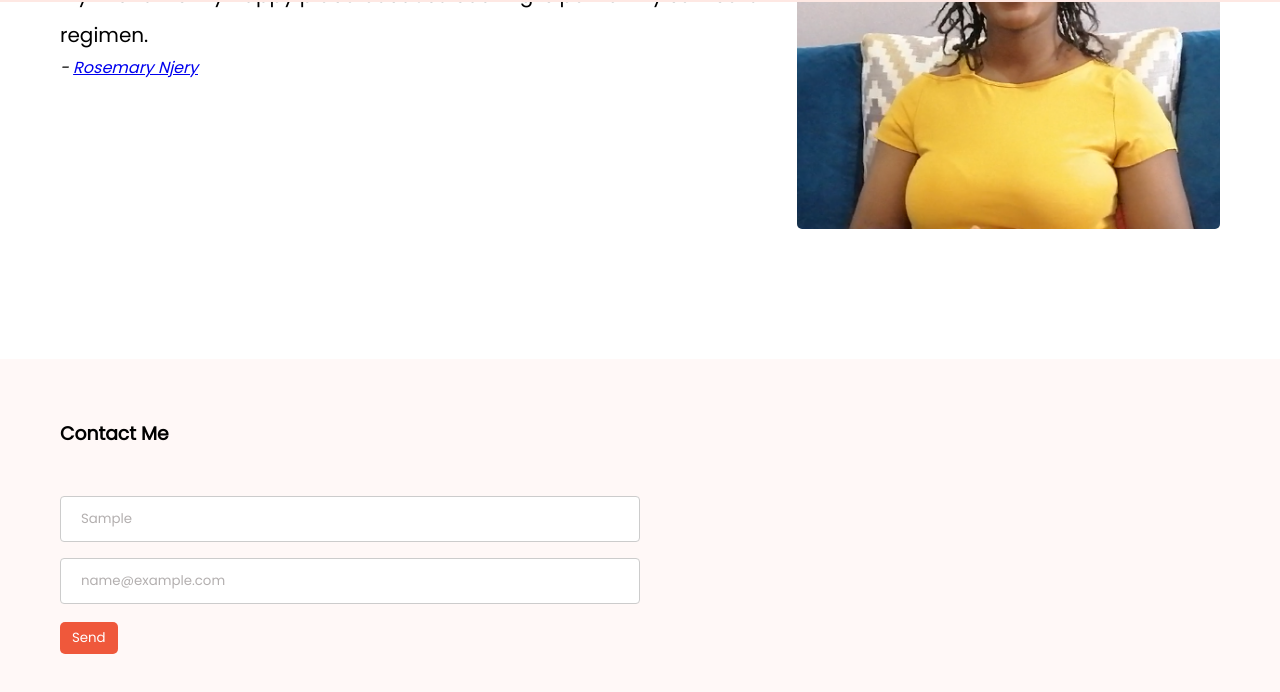
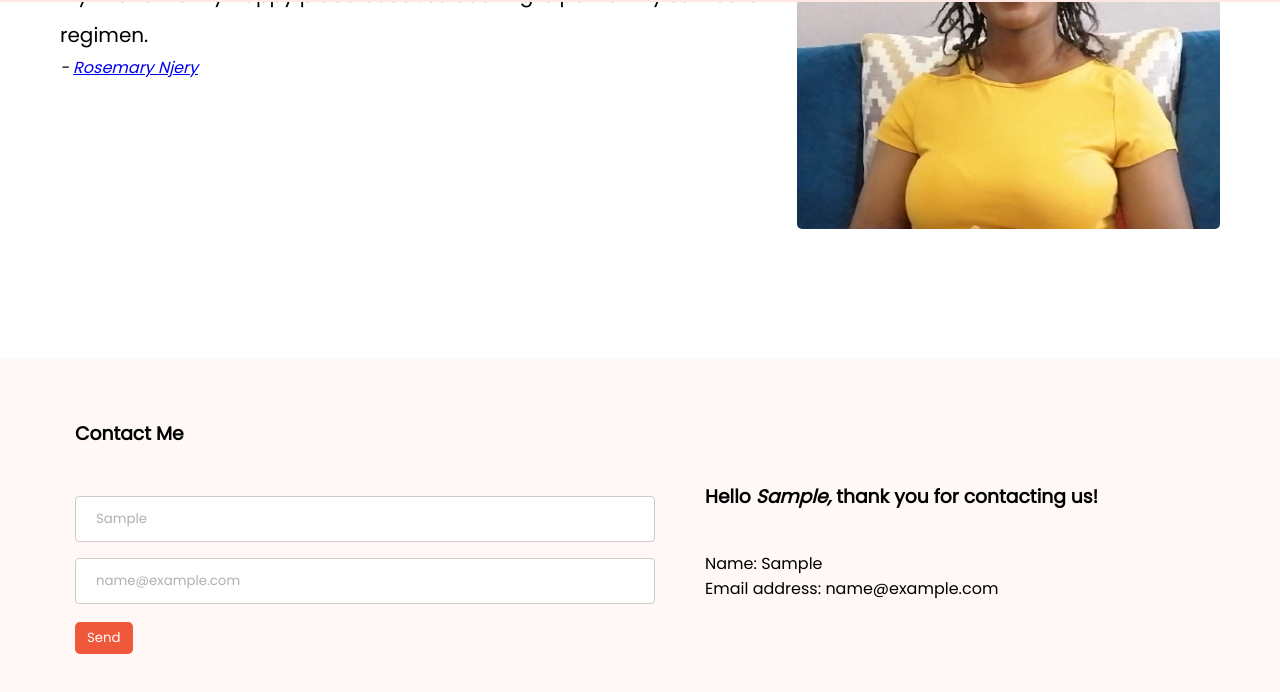
Before and after one commit to maryanne-njeri/meal-recipes, a plain HTML site: page index.html in a window 1280 px wide. Both pictures are taken after typing "Sample", "name@example.com" into the empty fields and a click on the button "Send". Shown: the part 967-1659 px from the top of the page. Drawn offline with Linux system fonts and the light colour scheme.

Commit message:
adds contacts event listener

```diff
--- a/assets/css/styles.css
+++ b/assets/css/styles.css
@@ -191,6 +191,19 @@ input {
     padding: 60px;
     margin-top: 150px;
     background: #FFF8F7;
+    display: flex;
+    justify-content: space-between;
+    align-items: center;
+}
+
+.contact-info {
+    flex: 1 0 50%;
+    margin: 0 15px;
+}
+
+.info-results {
+    text-align: left;
+    padding: 20px;
 }
 
 .footer h3 {
@@ -198,7 +211,7 @@ input {
 }
 
 .footer input[type=text], input[type=email] {
-    width: 50%;
+    width: 100%;
     padding: 12px 20px;
     margin: 8px 0;
     display: inline-block;
--- a/assets/js/app.js
+++ b/assets/js/app.js
@@ -5,9 +5,15 @@ let btnSearch = document.querySelector('.btn-search');
 const listOfMeals = document.getElementById('card');
 const detailedContent = document.querySelector('.detailed-content');
 let formError = document.querySelector('.error');
+let fullName = document.getElementById('full-name');
+let userEmail = document.getElementById('email');
+let contactBtn = document.querySelector('.contact-btn');
+let contactInfo = document.querySelector('.info-results');
+
 
 // Listening to Event
 btnSearch.addEventListener('click', getMealList);
+contactBtn.addEventListener('click', getContactInfo)
 
 function getMealList() {
     let searchInput = document.getElementById('search-input');
@@ -50,3 +56,22 @@ function getMealList() {
         listOfMeals.innerHTML = html;
     });
 }
+
+function getContactInfo(event) {
+    event.preventDefault();
+
+    console.log(fullName.value);
+    fullName = fullName.value.trim();
+
+    userEmail = userEmail.value.trim();
+
+    let html = ''
+
+    html = `
+        <h3>Hello <em>${fullName},</em> thank you for contacting us!</h3>
+            <div>Name: <span>${fullName}</span></div>
+        <div>Email address: <span>${userEmail}</span></div>
+    `
+
+    contactInfo.innerHTML = html;
+}
--- a/index.html
+++ b/index.html
@@ -79,17 +79,24 @@
 
     <!-- footer -->
     <footer class="footer">
+        <div class="contact-info">
             <div id="contact">
                 <h3>Contact Me</h3>
             </div>
             <div>
-            <input type="text" name="full_nanme" id="full_nanme" placeholder="Enter your fullnames">
+                <input type="text" name="full-name" id="full-name" placeholder="Enter your fullnames">
             </div>
             <div>
                 <input type="email" name="email" id="email" placeholder="Enter email" required="required">
             </div>
             <div>
-            <button type="submit">Send</button>
+                <button type="submit" class="contact-btn">Send</button>
+            </div>
+        </div>
+        <div class="contact-info">
+            <div class="info-results">
+
+            </div>
         </div>
     </footer>
 
```
Lines whose indentation alone changed are shown as unchanged.
